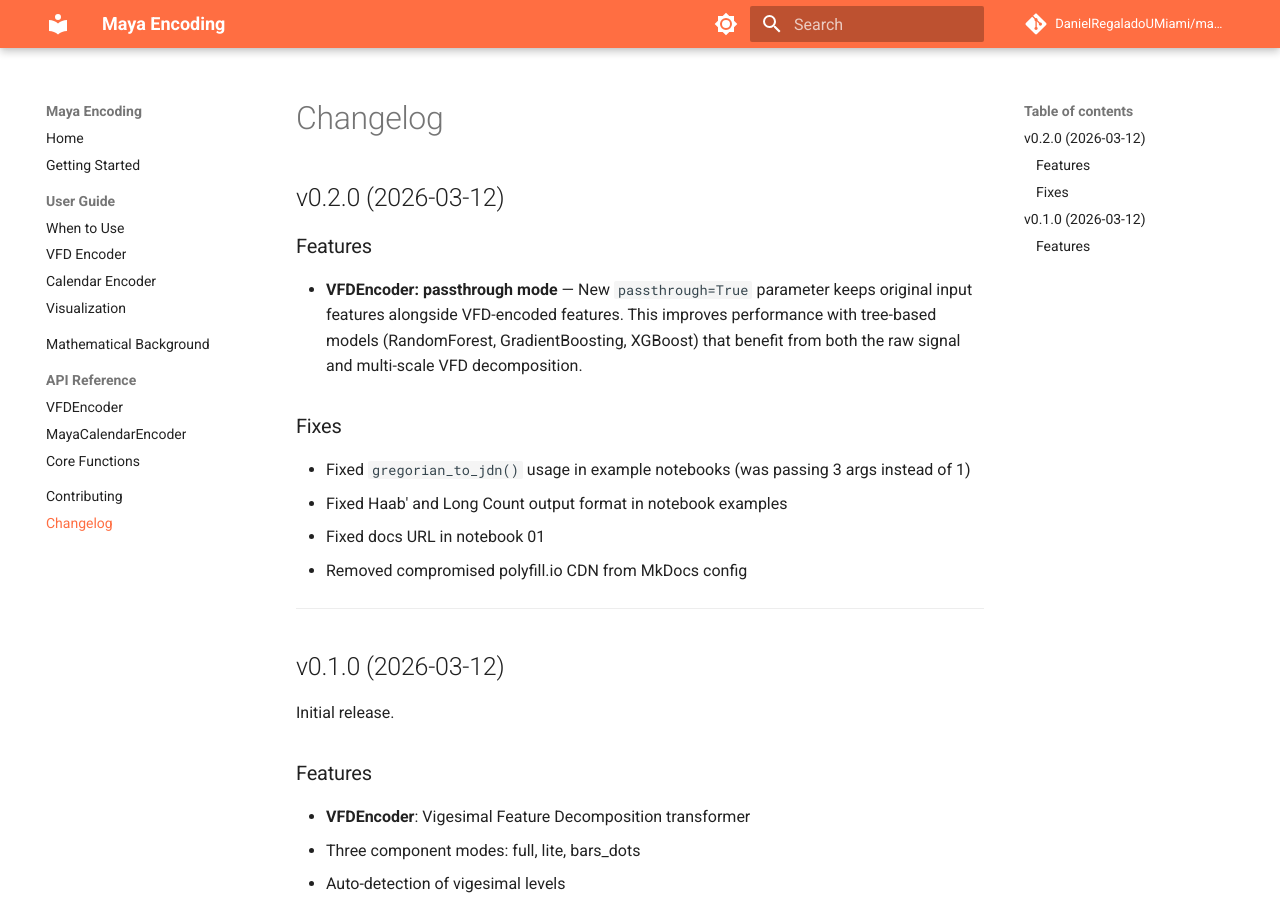
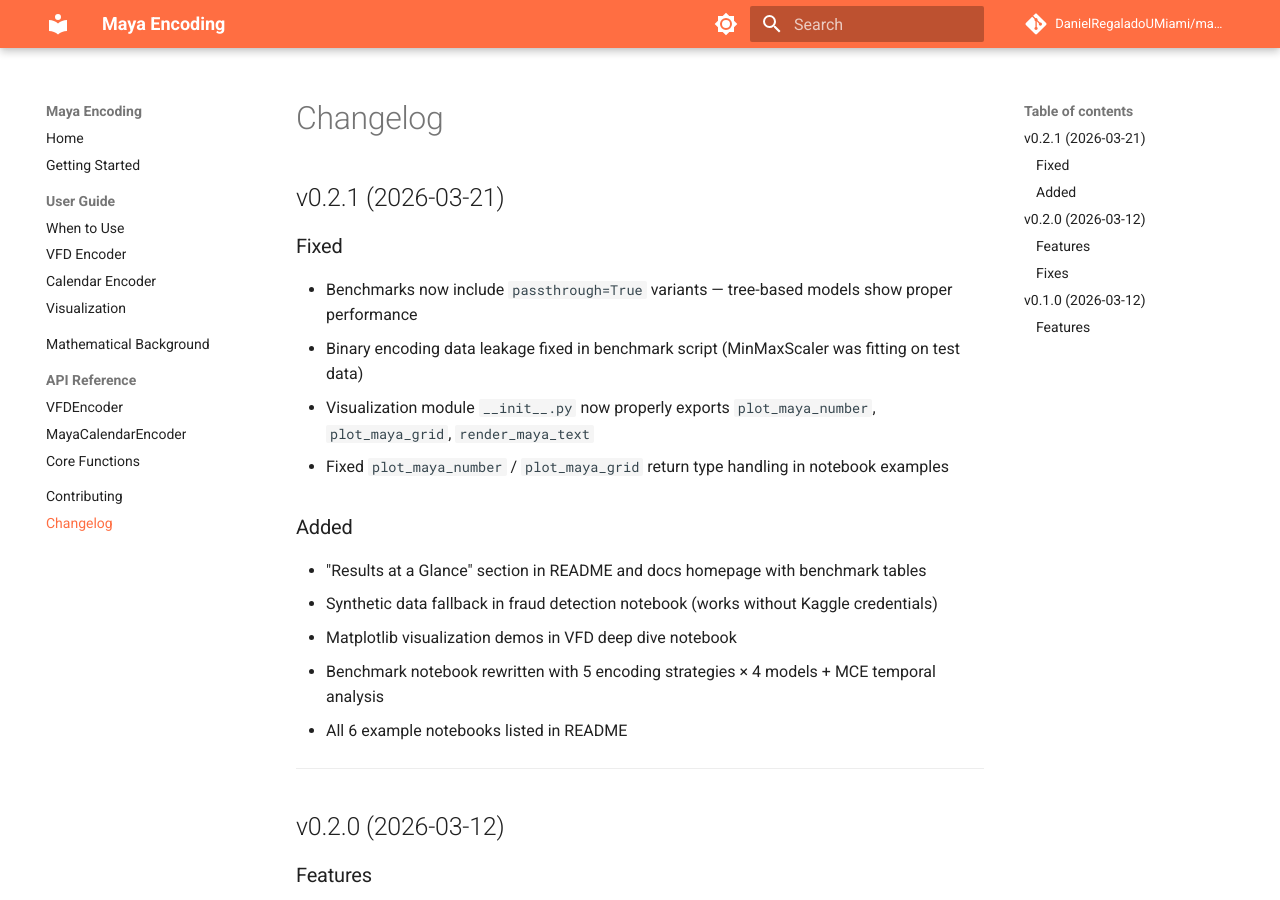
Before and after one commit to DanielRegaladoUMiami/maya-encoding, an MkDocs documentation site: the page built from docs/changelog.md, in a window 1280 px wide and 900 px high. Built offline with MkDocs 1.6.1 and Material for MkDocs 9.7.7, drawn with Linux system fonts in a browser that asks for light colours; comment, search, counter and statistics services are not loaded.

Commit message:
docs: add v0.2.1 to docs changelog

```diff
--- a/docs/changelog.md
+++ b/docs/changelog.md
@@ -1,4 +1,23 @@
 # Changelog
+
+## v0.2.1 (2026-03-21)
+
+### Fixed
+
+- Benchmarks now include `passthrough=True` variants — tree-based models show proper performance
+- Binary encoding data leakage fixed in benchmark script (MinMaxScaler was fitting on test data)
+- Visualization module `__init__.py` now properly exports `plot_maya_number`, `plot_maya_grid`, `render_maya_text`
+- Fixed `plot_maya_number` / `plot_maya_grid` return type handling in notebook examples
+
+### Added
+
+- "Results at a Glance" section in README and docs homepage with benchmark tables
+- Synthetic data fallback in fraud detection notebook (works without Kaggle credentials)
+- Matplotlib visualization demos in VFD deep dive notebook
+- Benchmark notebook rewritten with 5 encoding strategies × 4 models + MCE temporal analysis
+- All 6 example notebooks listed in README
+
+---
 
 ## v0.2.0 (2026-03-12)
 
```
